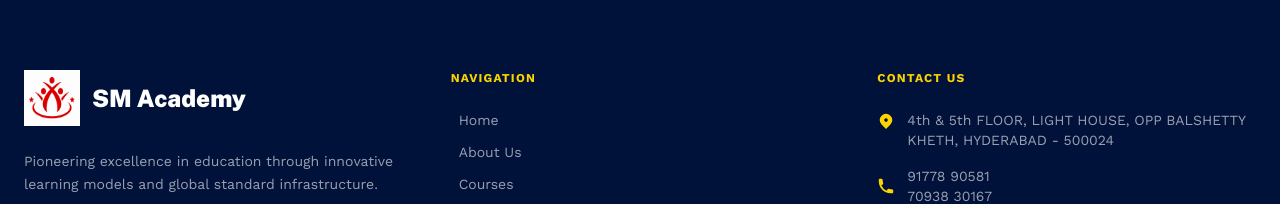
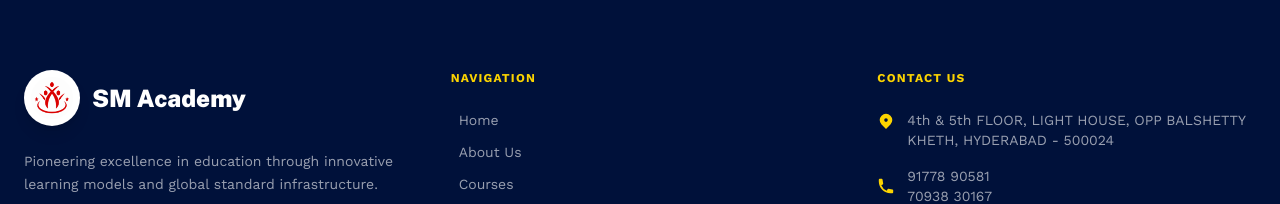
Before and after one commit to tush-art18/sm-prototype, a React (Vite) app: page / in a window 1280 px wide. Shown: the part 4514-4718 px from the top of the page. Built offline with nearby package versions, Linux system fonts and the light colour scheme.

Commit message:
last phase commit

```diff
--- a/src/components/Footer.jsx
+++ b/src/components/Footer.jsx
@@ -13,7 +13,7 @@ export default function Footer() {
           {/* Brand */}
           <div className="space-y-6 lg:col-span-1">
             <Link to="/" className="flex items-center gap-3 group">
-              <img src="/favicon.png" alt="SM Academy Logo" className="object-contain w-auto h-12 transition-transform duration-300 md:h-14 group-hover:scale-105" />
+              <img src="/favicon.png" alt="SM Academy Logo" className="object-cover w-12 h-12 rounded-full transition-transform duration-300 md:w-14 md:h-14 group-hover:scale-105 bg-white p-1.5 shadow-lg border border-white/10" />
               <span className="text-2xl font-black font-heading">SM Academy</span>
             </Link>
             <p className="text-sm leading-relaxed text-white/60">
--- a/src/pages/About.jsx
+++ b/src/pages/About.jsx
@@ -243,9 +243,8 @@ export default function About() {
                   delay={i * 150}
                 >
                   <div
-                    className={`relative flex flex-col items-center gap-8 md:flex-row ${
-                      i % 2 !== 0 ? "md:flex-row-reverse" : ""
-                    }`}
+                    className={`relative flex flex-col items-center gap-8 md:flex-row ${i % 2 !== 0 ? "md:flex-row-reverse" : ""
+                      }`}
                   >
                     <div className={`flex-1 ${i % 2 === 0 ? "md:text-right" : "md:text-left"}`}>
                       <div className="p-6 transition-shadow duration-300 bg-white border shadow-md rounded-[1.5rem] md:rounded-2xl hover:shadow-xl border-outline-variant/50 hover:-translate-y-1">
```
